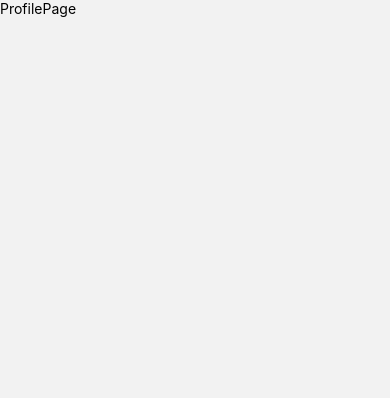
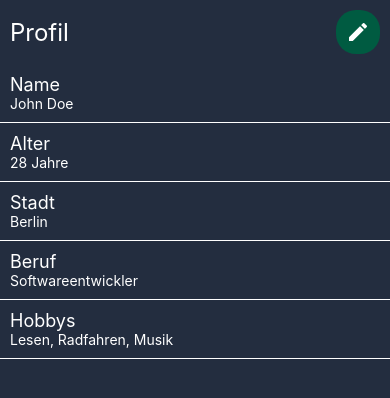
Before and after one commit to xxxCam900xxx/M426_AkwardSilents_frontend, a React Native app: screen /ProfilePage in a window 390 px wide. Shown: the top 398 px of the page. Built offline with nearby package versions, Linux system fonts and the light colour scheme.

Commit message:
profile page

```diff
--- a/src/pages/ProfilePage.jsx
+++ b/src/pages/ProfilePage.jsx
@@ -1,12 +1,76 @@
-import React from 'react'
-import { Text, View } from 'react-native'
+import React, { useState } from 'react';
+import { Text, View, FlatList, TouchableOpacity, Modal, TextInput } from 'react-native';
+import { MaterialIcons } from '@expo/vector-icons';
+
+const initialUserProfile = [
+    { id: '1', attribute: 'Name', value: 'John Doe' },
+    { id: '2', attribute: 'Alter', value: '28 Jahre' },
+    { id: '3', attribute: 'Stadt', value: 'Berlin' },
+    { id: '4', attribute: 'Beruf', value: 'Softwareentwickler' },
+    { id: '5', attribute: 'Hobbys', value: 'Lesen, Radfahren, Musik' },
+];
 
 function ProfilePage() {
+    const [isEditing, setIsEditing] = useState(false);
+    const [editedAttribute, setEditedAttribute] = useState('');
+    const [editedValue, setEditedValue] = useState('');
+    const [isModalVisible, setModalVisible] = useState(false);
+    const [userProfile, setUserProfile] = useState(initialUserProfile);
+
+    const handleEditPress = (attribute, value) => {
+        setEditedAttribute(attribute);
+        setEditedValue(value);
+        setModalVisible(true);
+    };
+
+    const handleSavePress = () => {
+        const updatedProfile = userProfile.map(item =>
+            item.attribute === editedAttribute ? { ...item, value: editedValue } : item
+        );
+        setUserProfile(updatedProfile);
+        setModalVisible(false);
+    };
+
     return (
-        <View>
-            <Text>ProfilePage</Text>
+        <View style={{ flex: 1, backgroundColor: '#232D3F' }}>
+            <View style={{ flexDirection: 'row', justifyContent: 'space-between', alignItems: 'center', padding: 10 }}>
+                <Text style={{ color: 'white', fontSize: 24 }}>Profil</Text>
+                <TouchableOpacity onPress={() => setIsEditing(!isEditing)} style={{ backgroundColor: '#005B41', padding: 10, borderRadius: 20 }}>
+                    <MaterialIcons name={isEditing ? 'save' : 'edit'} size={24} color="white" />
+                </TouchableOpacity>
+            </View>
+
+            <FlatList
+                data={userProfile}
+                keyExtractor={(item) => item.id}
+                renderItem={({ item }) => (
+                    <TouchableOpacity onPress={() => isEditing ? handleEditPress(item.attribute, item.value) : null}>
+                        <View style={{ flexDirection: 'row', justifyContent: 'space-between', padding: 10, borderBottomWidth: 1, borderColor: 'white' }}>
+                            <View>
+                                <Text style={{ color: 'white', fontSize: 18 }}>{item.attribute}</Text>
+                                <Text style={{ color: 'white', fontSize: 14 }}>{isEditing ? 'Tippen, um zu bearbeiten' : item.value}</Text>
+                            </View>
+                        </View>
+                    </TouchableOpacity>
+                )}
+            />
+            <Modal visible={isModalVisible} transparent={true} animationType="slide">
+                <View style={{ flex: 1, justifyContent: 'center', alignItems: 'center', backgroundColor: 'rgba(0, 0, 0, 0.5)' }}>
+                    <View style={{ backgroundColor: 'white', padding: 20, borderRadius: 10, width: '80%' }}>
+                        <Text style={{ fontSize: 18, marginBottom: 10 }}>{`Bearbeite ${editedAttribute}`}</Text>
+                        <TextInput
+                            style={{ borderColor: 'gray', borderWidth: 1, padding: 10, marginBottom: 10 }}
+                            value={editedValue}
+                            onChangeText={(text) => setEditedValue(text)}
+                        />
+                        <TouchableOpacity onPress={handleSavePress} style={{ backgroundColor: '#005B41', padding: 10, borderRadius: 5 }}>
+                            <Text style={{ color: 'white' }}>Speichern</Text>
+                        </TouchableOpacity>
+                    </View>
+                </View>
+            </Modal>
         </View>
-    )
+    );
 }
 
-export default ProfilePage
+export default ProfilePage;
```
